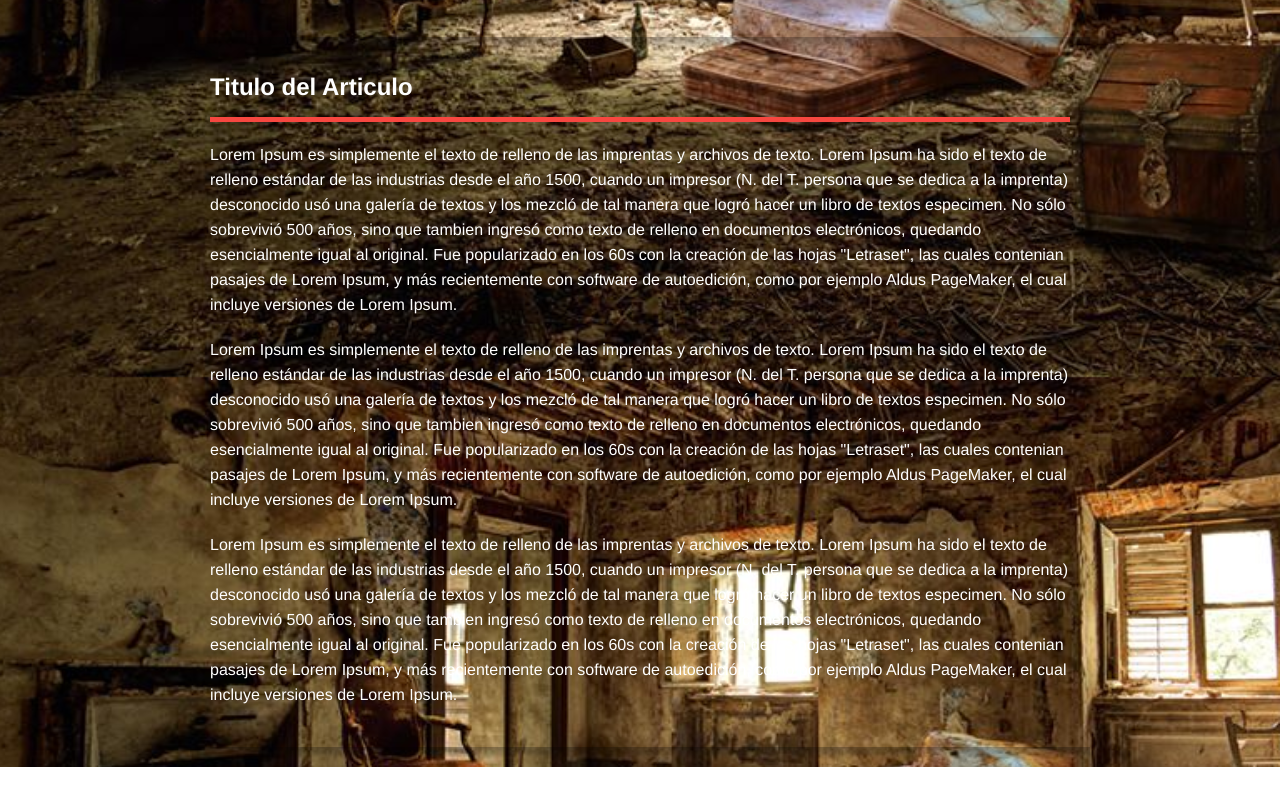
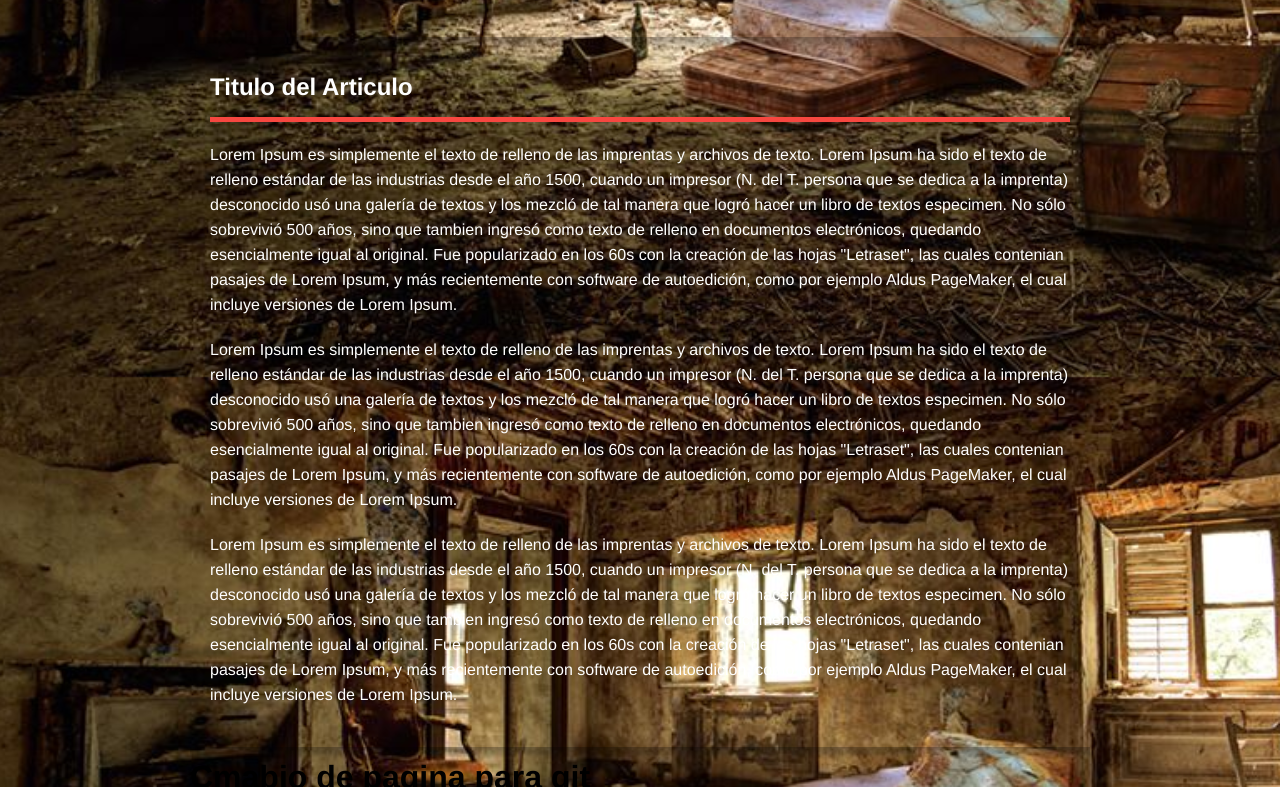
Before and after one commit to Djoda/parallax, a plain HTML site: page index.html in a window 1280 px wide. Shown: the part 2823-3610 px from the top of the page. Drawn offline with nearby package versions, Linux system fonts and the light colour scheme.

Commit message:
Primer cambio de mi repositorio

```diff
--- a/index.html
+++ b/index.html
@@ -37,6 +37,7 @@
                 <p>Lorem Ipsum es simplemente el texto de relleno de las imprentas y archivos de texto. Lorem Ipsum ha sido el texto de relleno estándar de las industrias desde el año 1500, cuando un impresor (N. del T. persona que se dedica a la imprenta) desconocido usó una galería de textos y los mezcló de tal manera que logró hacer un libro de textos especimen. No sólo sobrevivió 500 años, sino que tambien ingresó como texto de relleno en documentos electrónicos, quedando esencialmente igual al original. Fue popularizado en los 60s con la creación de las hojas "Letraset", las cuales contenian pasajes de Lorem Ipsum, y más recientemente con software de autoedición, como por ejemplo Aldus PageMaker, el cual incluye versiones de Lorem Ipsum.</p>
                 <p>Lorem Ipsum es simplemente el texto de relleno de las imprentas y archivos de texto. Lorem Ipsum ha sido el texto de relleno estándar de las industrias desde el año 1500, cuando un impresor (N. del T. persona que se dedica a la imprenta) desconocido usó una galería de textos y los mezcló de tal manera que logró hacer un libro de textos especimen. No sólo sobrevivió 500 años, sino que tambien ingresó como texto de relleno en documentos electrónicos, quedando esencialmente igual al original. Fue popularizado en los 60s con la creación de las hojas "Letraset", las cuales contenian pasajes de Lorem Ipsum, y más recientemente con software de autoedición, como por ejemplo Aldus PageMaker, el cual incluye versiones de Lorem Ipsum.</p>
             </article>
+            <h1>Cmabio de pagina para git</h1>
         </div>
     </body>
 </html>
```
